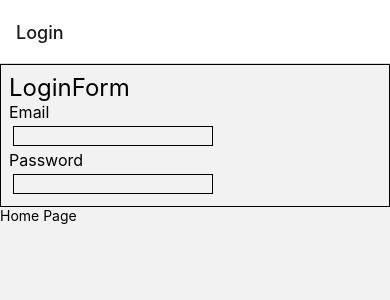
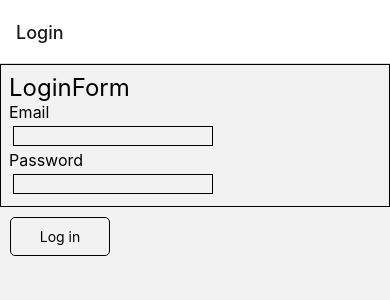
Before and after one commit to Jambr0li/learnWords, a React Native app: screen /Login in a window 390 px wide. Shown: the top 300 px of the page. Built offline with nearby package versions, Linux system fonts and the light colour scheme.

Commit message:
refactored log in button

```diff
--- /dev/null
+++ b/src/components/buttons/login_button.tsx
@@ -0,0 +1,39 @@
+import { View, Text, TouchableOpacity, StyleSheet } from "react-native";
+import React from "react";
+import { useNavigation } from "@react-navigation/native";
+
+import { StackNavigationProp } from "@react-navigation/stack";
+
+type RootStackParamList = {
+  Home: undefined;
+  // Add other screens here
+};
+type NavigationProp = StackNavigationProp<RootStackParamList, "Home">;
+
+const LoginButton = () => {
+  const navigation: NavigationProp = useNavigation();
+  const goToHomePage = () => {
+    navigation.navigate("Home");
+  };
+  return (
+    <View>
+      <TouchableOpacity style={styles.button} onPress={goToHomePage}>
+        <Text>Log in</Text>
+      </TouchableOpacity>
+    </View>
+  );
+};
+
+const styles = StyleSheet.create({
+  button: {
+    width: 100,
+    padding: 10,
+    margin: 10,
+    borderRadius: 5,
+    borderWidth: 1,
+    justifyContent: "center",
+    alignItems: "center",
+  },
+});
+
+export default LoginButton;
--- a/src/screens/loginScreen.tsx
+++ b/src/screens/loginScreen.tsx
@@ -1,27 +1,12 @@
 import { View, Text, TouchableOpacity, StyleSheet } from "react-native";
 import React from "react";
 import LoginForm from "../components/login_form";
-import { useNavigation } from "@react-navigation/native";
-
-import { StackNavigationProp } from "@react-navigation/stack";
-
-type RootStackParamList = {
-  Home: undefined;
-  // Add other screens here
-};
-type NavigationProp = StackNavigationProp<RootStackParamList, "Home">;
-
+import LoginButton from "../components/buttons/login_button";
 const LoginScreen = () => {
-  const navigation: NavigationProp = useNavigation();
-  const goToHomePage = () => {
-    navigation.navigate("Home");
-  };
   return (
     <View>
       <LoginForm />
-      <TouchableOpacity onPress={goToHomePage}>
-        <Text>Home Page</Text>
-      </TouchableOpacity>
+      <LoginButton />
     </View>
   );
 };
```
